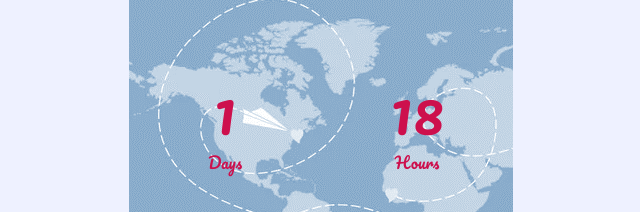
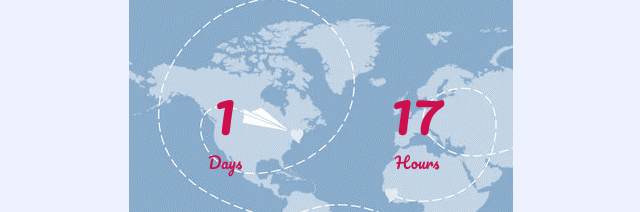
Before and after one commit to GJAnsah/Countdown, a plain HTML site: page index.html in a window 1280 px wide. Shown: the part 892-1104 px from the top of the page, 319-959 px from the left. Drawn offline with Linux system fonts and the light colour scheme; a web font is replaced by a local one.

Commit message:
Update index.html

```diff
--- a/index.html
+++ b/index.html
@@ -63,7 +63,7 @@
 
 	<script>
 
-    var countDownDate = new Date(" Dec 08, 2022 22:00:00").getTime();
+    var countDownDate = new Date(" Dec 08, 2022 21:00:00").getTime();
     var x= setInterval(function(){
       var now = new Date().getTime();
       var distance = countDownDate - now;
```
